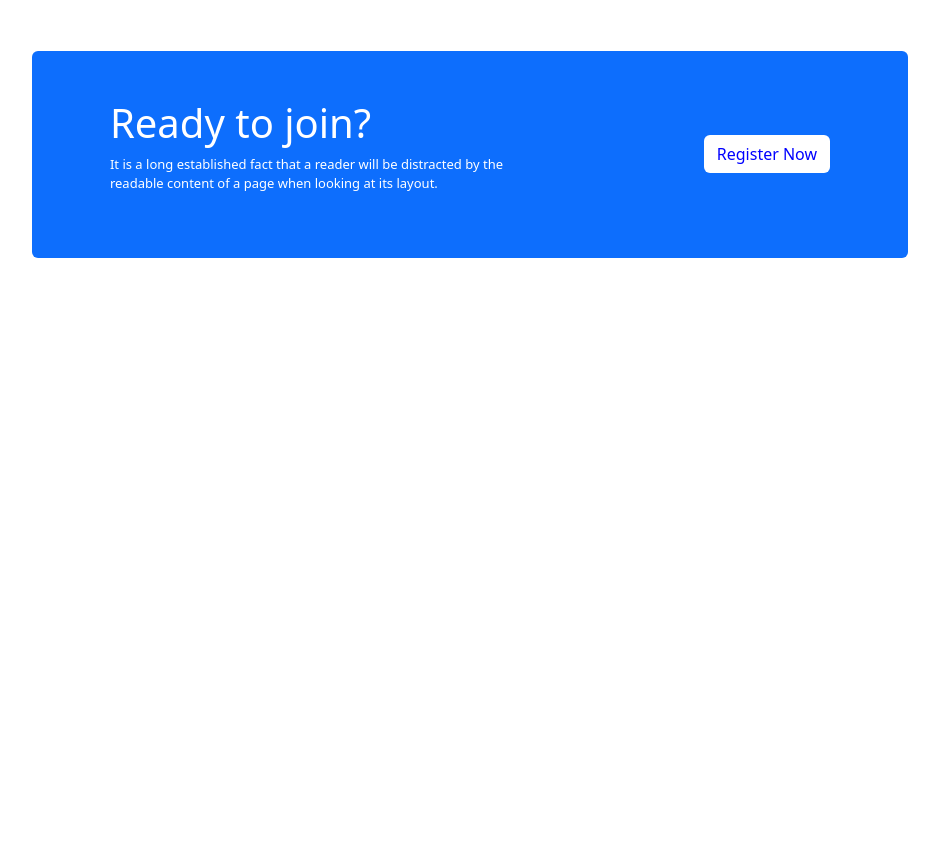
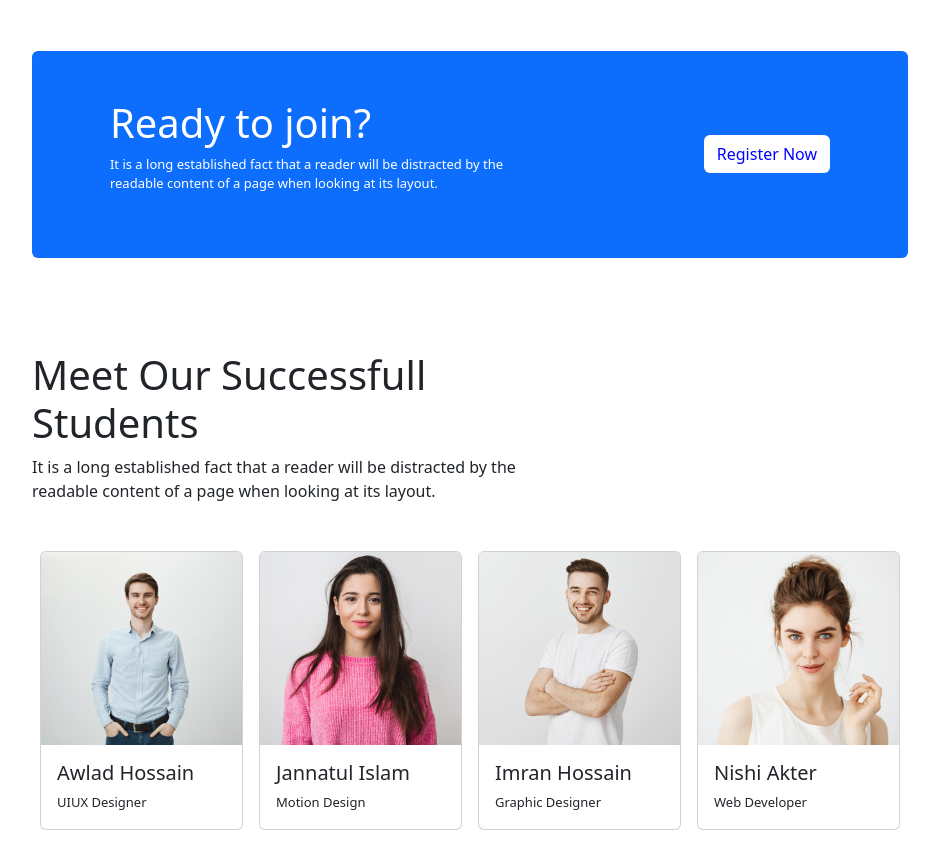
Before and after one commit to mimnets/edtech-website, a plain HTML site: page index.html in a window 1280 px wide. Shown: the part 2062-2930 px from the top of the page, without its empty margins (170-1109 px from the left). Before the commit the page ends 2413 px from the top, so only its background shows below. Drawn offline with nearby package versions, Linux system fonts and the light colour scheme.

Commit message:
completed our successfull student

```diff
--- a/index.html
+++ b/index.html
@@ -226,7 +226,7 @@
         </div>
       </section>
     <!-- Explore E-learning Ends -->
-    <!-- ready to join stsrt -->
+    <!-- ready to join start -->
     <section class="container ready-join-container my-5 py-5">
       <div class="bg-primary d-flex flex-row align-items-center justify-content-around rounded-2">
         <div class="col-6 py-5">
@@ -267,6 +267,44 @@
       <!-- modal end -->
     </section>
     <!-- ready to join end  -->
+    <!-- successful student start -->
+    <section class="container carousel-container mb-5">
+        <div class="my-5">
+          <h1>Meet Our Successfull <br> Students</h1>
+          <p>It is a long established fact that a reader will be distracted by the <br> readable content of a page when looking at its layout.</p>
+        </div>
+        <div class="d-flex flex-row align-items-center justify-content-center">
+          <div class="card mx-2" style="width: 18rem;">
+            <img src="./images/student/student-1.png" class="card-img-top" alt="...">
+            <div class="card-body">
+              <h5>Awlad Hossain</h5>
+              <p class="card-text" style="font-size: small;">UIUX Designer</p>
+            </div>
+          </div>
+          <div class="card  mx-2" style="width: 18rem;">
+            <img src="./images/student/student-2.png" class="card-img-top" alt="...">
+            <div class="card-body">
+              <h5>Jannatul Islam</h5>
+              <p class="card-text" style="font-size: small;">Motion Design</p>
+            </div>
+          </div>
+          <div class="card  mx-2" style="width: 18rem;">
+            <img src="./images/student/student-3.png" class="card-img-top" alt="...">
+            <div class="card-body">
+              <h5>Imran Hossain</h5>
+              <p class="card-text" style="font-size: small;">Graphic Designer</p>
+            </div>
+          </div>
+          <div class="card mx-2" style="width: 18rem;">
+            <img src="./images/student/student-4.png" class="card-img-top" alt="...">
+            <div class="card-body">
+              <h5>Nishi Akter</h5>
+              <p class="card-text" style="font-size: small;">Web Developer</p>
+            </div>
+          </div>
+        </div>
+    </section>
+    <!-- successful student start -->
   </main>
   <!-- Main end -->
   <script src="https://cdn.jsdelivr.net/npm/bootstrap@5.2.0/dist/js/bootstrap.bundle.min.js"
```
